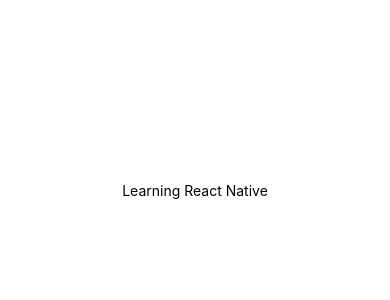
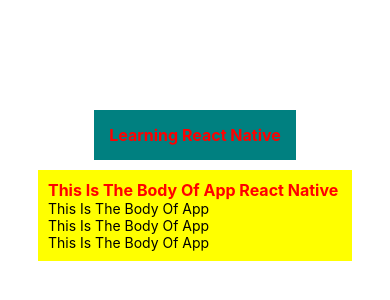
Before and after one commit to kunal8987/learning-native, a React Native app: screen / in a window 390 px wide. Shown: the part 232-532 px from the top of the page. Built offline with nearby package versions, Linux system fonts and the light colour scheme.

Commit message:
VIEW TEXT AND STYLE IN REACT NATIVE

```diff
--- a/App.js
+++ b/App.js
@@ -1,11 +1,21 @@
-import { StatusBar } from 'expo-status-bar';
-import { StyleSheet, Text, View } from 'react-native';
+import { StatusBar } from "expo-status-bar";
+import { StyleSheet, Text, View } from "react-native";
 
 export default function App() {
   return (
     <View style={styles.container}>
-      <Text>Learning React Native</Text>
-      <StatusBar style="auto" />
+      <View style={styles.header}>
+        <Text style={styles.textBold}>Learning React Native</Text>
+      </View>
+      <View style={styles.body}>
+        <Text style={styles.textBold}>
+          {/* TEXT INSIDE TEXT APPLY THE SAME STYLE PROPERTY  */}
+          This Is The Body Of App <Text>React Native</Text>{" "}
+        </Text>
+        <Text>This Is The Body Of App </Text>
+        <Text>This Is The Body Of App </Text>
+        <Text>This Is The Body Of App </Text>
+      </View>
     </View>
   );
 }
@@ -13,8 +23,22 @@ export default function App() {
 const styles = StyleSheet.create({
   container: {
     flex: 1,
-    backgroundColor: '#fff',
-    alignItems: 'center',
-    justifyContent: 'center',
+    backgroundColor: "#fff",
+    alignItems: "center",
+    justifyContent: "center",
+  },
+  header: {
+    backgroundColor: "teal",
+    padding: 15,
+  },
+  textBold: {
+    fontSize: 16,
+    color: "red",
+    fontWeight: "bold",
+  },
+  body: {
+    backgroundColor: "yellow",
+    margin: 10,
+    padding: 10,
   },
 });
```
